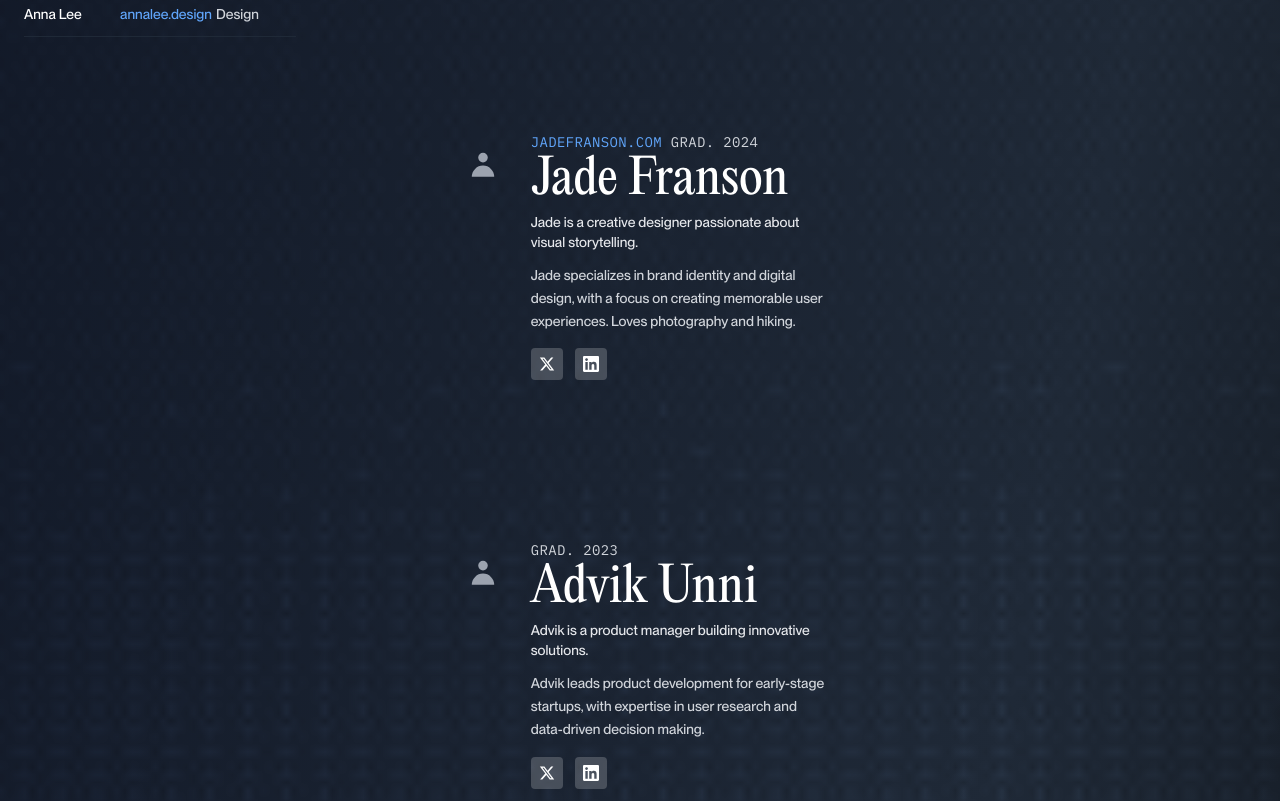
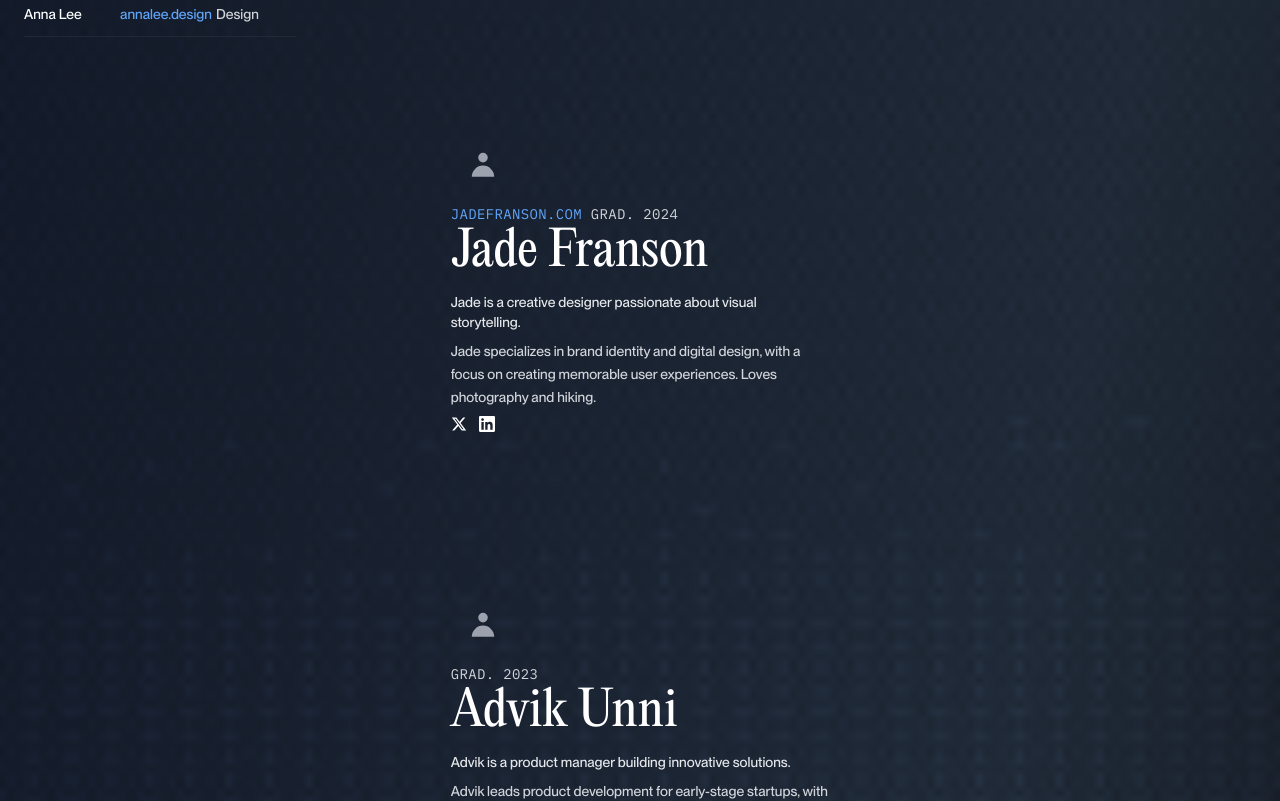
Before and after one commit to whyismynamerudy/northblue.network, a Next.js app: page / in a window 1280 px wide. Shown: the part 760-1561 px from the top of the page. Built offline with nearby package versions, Linux system fonts and the light colour scheme.

Commit message:
styling clean

```diff
--- a/app/components/ProfileCard.tsx
+++ b/app/components/ProfileCard.tsx
@@ -26,6 +26,7 @@ export default function ProfileCard({
   return (
       <div id={id} className="flex items-start space-x-4">
         {/* Profile Image */}
+        <div className="flex flex-col space-y-2">
         <div className="flex-shrink-0">
           {profileImage ? (
             <img
@@ -67,6 +68,7 @@ export default function ProfileCard({
           <h1 className="text-5xl font-editorial text-white mb-2">
             {name}
           </h1>
+          </div>
 
           {/* Role */}
           <p className="text-gray-200 text-sm mb-3">
@@ -85,7 +87,7 @@ export default function ProfileCard({
                 href={xUrl}
                 target="_blank"
                 rel="noopener noreferrer"
-                className="w-8 h-8 bg-white bg-opacity-20 rounded flex items-center justify-center hover:bg-opacity-30 transition-colors"
+                className="w-4 h-4 flex items-center justify-center hover:bg-opacity-30 transition-colors"
               >
                 <svg className="w-4 h-4 text-white" fill="currentColor" viewBox="0 0 24 24">
                   <path d="M18.244 2.25h3.308l-7.227 8.26 8.502 11.24H16.17l-5.214-6.817L4.99 21.75H1.68l7.73-8.835L1.254 2.25H8.08l4.713 6.231zm-1.161 17.52h1.833L7.084 4.126H5.117z"/>
@@ -98,7 +100,7 @@ export default function ProfileCard({
                 href={linkedinUrl}
                 target="_blank"
                 rel="noopener noreferrer"
-                className="w-8 h-8 bg-white bg-opacity-20 rounded flex items-center justify-center hover:bg-opacity-30 transition-colors"
+                className="w-4 h-4 flex items-center justify-center hover:bg-opacity-30 transition-colors"
               >
                 <svg className="w-4 h-4 text-white" fill="currentColor" viewBox="0 0 24 24">
                   <path d="M20.447 20.452h-3.554v-5.569c0-1.328-.027-3.037-1.852-3.037-1.853 0-2.136 1.445-2.136 2.939v5.667H9.351V9h3.414v1.561h.046c.477-.9 1.637-1.85 3.37-1.85 3.601 0 4.267 2.37 4.267 5.455v6.286zM5.337 7.433c-1.144 0-2.063-.926-2.063-2.065 0-1.138.92-2.063 2.063-2.063 1.14 0 2.064.925 2.064 2.063 0 1.139-.925 2.065-2.064 2.065zm1.782 13.019H3.555V9h3.564v11.452zM22.225 0H1.771C.792 0 0 .774 0 1.729v20.542C0 23.227.792 24 1.771 24h20.451C23.2 24 24 23.227 24 22.271V1.729C24 .774 23.2 0 22.222 0h.003z"/>
```
